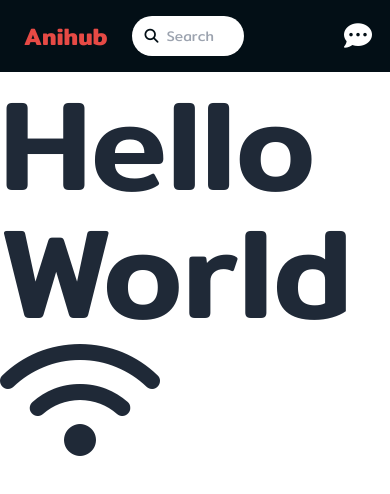
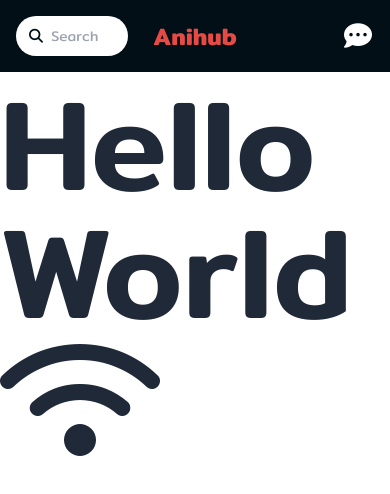
Before and after one commit to ice6504/AnimeSocialHub, a Next.js app: page / in a window 390 px wide. Shown: the top 494 px of the page. Built offline with nearby package versions, Linux system fonts and the light colour scheme.

Commit message:
responsive navbar

```diff
--- a/src/app/components/Header.jsx
+++ b/src/app/components/Header.jsx
@@ -7,19 +7,27 @@ function Header() {
         <div className="navbar-start space-x-2">
           <Link
             href="/"
+            className="max-sm:hidden text-primary font-semibold text-2xl text-center transition-all ease-in-out duration-300 px-4 active:scale-95"
+          >
+            Anihub
+          </Link>
+          {/* search */}
+          <label className="input input-sm h-10 w-28 sm:w-40 focus-within:sm:w-64 hover:sm:w-64 text-secondary rounded-full flex items-center gap-2 transition-all ease-in-out duration-500">
+            <i className="fa-solid fa-magnifying-glass font-bold"></i>
+            <input type="text" className="grow" placeholder="Search" />
+          </label>
+        </div>
+        <div className="navbar-center sm:hidden">
+          <Link
+            href="/"
             className="text-primary font-semibold text-2xl text-center transition-all ease-in-out duration-300 px-4 active:scale-95"
           >
             Anihub
           </Link>
-          {/* search */}
-          <label className="input input-sm h-10 w-28 focus-within:w-64 hover:w-64 input-ghost bg-white text-secondary rounded-full flex items-center gap-2 transition-all ease-in-out duration-500">
-            <i class="fa-solid fa-magnifying-glass font-bold"></i>
-            <input type="text" className="grow" placeholder="Search" />
-          </label>
         </div>
         <div className="navbar-end">
           <Link href="" className="btn btn-circle btn-ghost">
-            <i class="fa-solid fa-comment-dots fa-2xl"></i>
+            <i className="fa-solid fa-comment-dots fa-2xl"></i>
           </Link>
         </div>
       </div>
```
